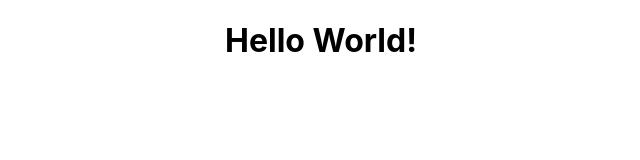
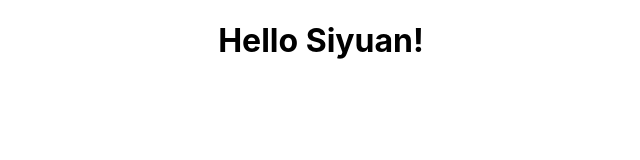
Before and after one commit to Syransong/react-hooks-tutorial, a React (Create React App) app: page / in a window 1280 px wide. Shown: the top 160 px of the page, without its empty margins (319-959 px from the left). Built offline with nearby package versions, Linux system fonts and the light colour scheme.

Commit message:
review props and array destructuring

```diff
--- a/src/App.js
+++ b/src/App.js
@@ -1,9 +1,11 @@
 import './App.css';
 
-function App() {
+function App({ name }) {
+  // console.log(props);
+
   return (
     <div className="App">
-      <h1>Hello World!</h1>
+      <h1>Hello {name}!</h1>
     </div>
   );
 }
--- a/src/index.js
+++ b/src/index.js
@@ -3,9 +3,13 @@ import ReactDOM from 'react-dom/client';
 import './index.css';
 import App from './App';
 
+const [first, second, third] = ["Alex", "Ali", "Anna"];
+
+console.log(second);
+
 const root = ReactDOM.createRoot(document.getElementById('root'));
 root.render(
   <React.StrictMode>
-    <App />
+    <App name="Siyuan" />
   </React.StrictMode>
 );
```
